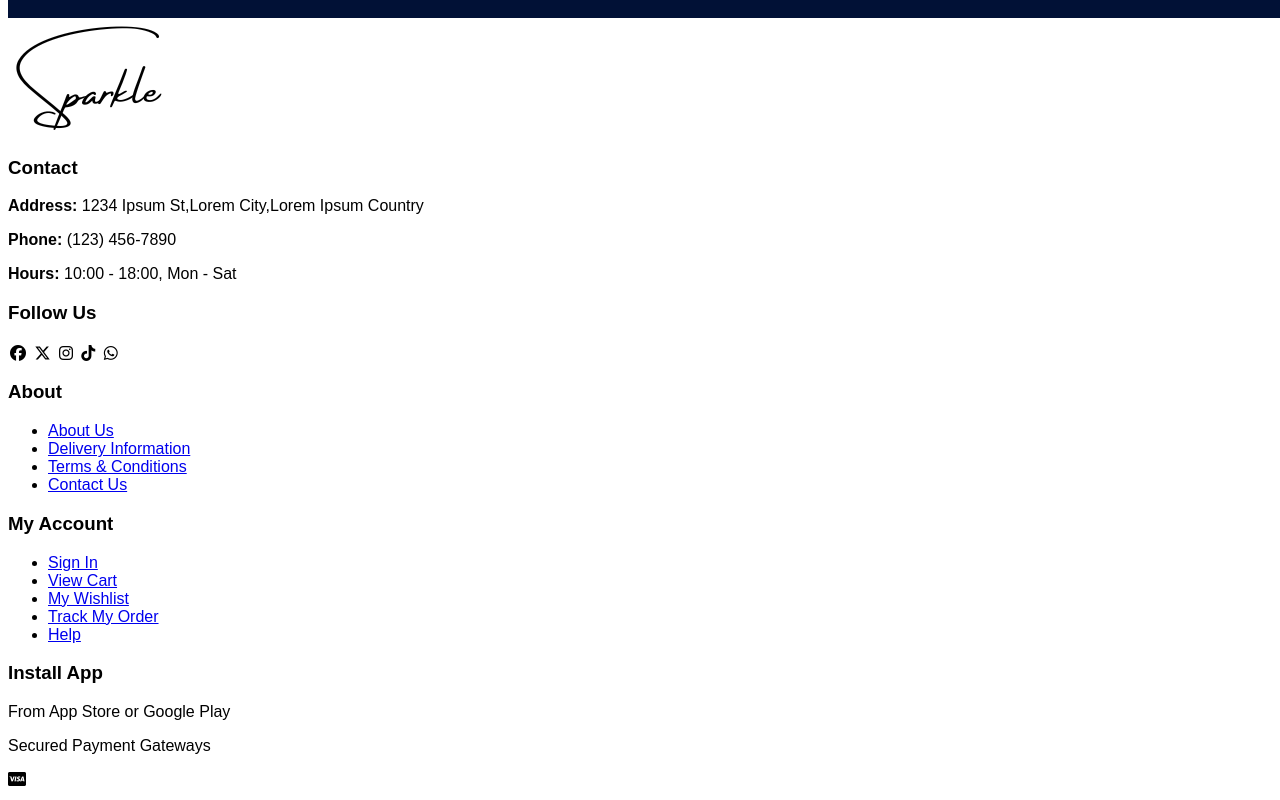
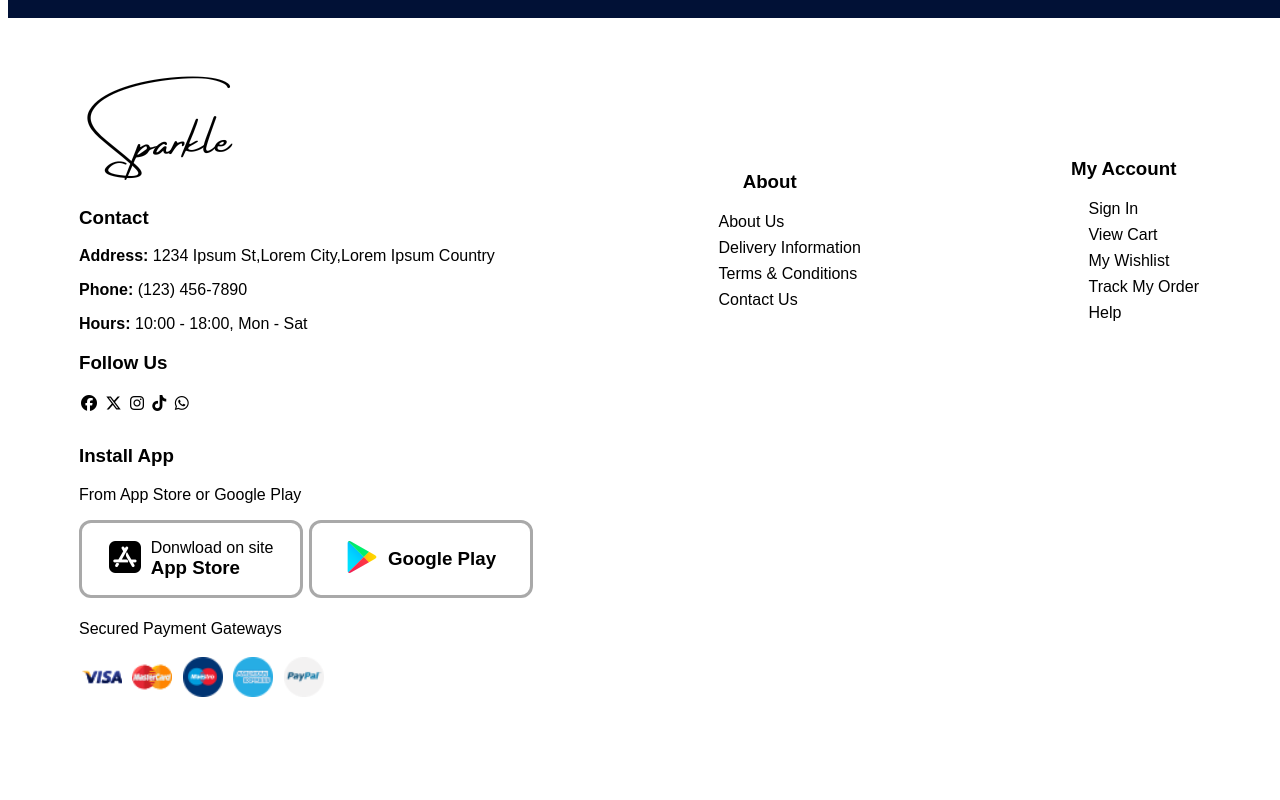
Before and after one commit to ianthedeveloper/E-Commerce-Store, a plain HTML site: page index.html in a window 1280 px wide. Shown: the part 7820-8620 px from the top of the page. Drawn offline with Linux system fonts and the light colour scheme.

Commit message:
Created Footer section

```diff
--- a/index.html
+++ b/index.html
@@ -10,7 +10,6 @@
     <link rel="stylesheet" href="https://cdnjs.cloudflare.com/ajax/libs/font-awesome/6.5.1/css/all.min.css">
 
     <link rel="stylesheet" href="style.css">
-
 </head>
 
 <body>
@@ -597,7 +596,8 @@
         </div>
 
 
-        <div class="about">
+
+        <div class="credentials">
             <h3>About</h3>
 
             <ul class="about-links">
@@ -611,10 +611,10 @@
 
 
 
-        <div class="my-account">
+        <div class="credentials">
             <h3>My Account</h3>
 
-            <ul class="my-account-details">
+            <ul class="my-account-links">
                 <li><a href="#">Sign In</a></li>
                 <li><a href="#">View Cart</a></li>
                 <li><a href="#">My Wishlist</a></li>
@@ -624,6 +624,8 @@
         </div>
 
 
+
+
         <div class="install-app">
             <h3>Install App</h3>
 
@@ -631,13 +633,38 @@
                 <p>From App Store or Google Play</p>
 
                 <div class="apps">
-                    <div class="applestore"></div>
-                    <div class="googleplay"></div>
+
+                    <div class="online-app">
+                        <div class="download-store">
+                            <img src="./images/icons/flaticon/applestore.png" alt="applestore">
+                        </div>
+
+                        <div class="text">
+                            <p>Donwload on site</p>
+                            <h3>App Store</h3>
+                        </div>
+                    </div>
+
+
+                    <div class="online-app">
+                        <div class="download-store">
+                            <img src="./images/icons/flaticon/googleplay.png" alt="">
+                        </div>
+
+                        <div class="text">
+                            <h3>Google Play</h3>
+                        </div>
+                    </div>
+
                 </div>
 
                 <p>Secured Payment Gateways</p>
                 <div class="payment-gateways">
-                    <i class="fa-brands fa-cc-visa"></i>
+                    <img src="./images/icons/flaticon/visa.png" alt="visa">
+                    <img src="./images/icons/flaticon/mastercard.png" alt="mastercard">
+                    <img src="./images/icons/flaticon/maestro.png" alt="maestro">
+                    <img src="./images/icons/flaticon/americanexpress.png" alt="americanexpress">
+                    <img src="./images/icons/flaticon/paypal.png" alt="paypal">
                 </div>
             </div>
         </div>
--- a/style.css
+++ b/style.css
@@ -571,6 +571,19 @@ html, body{
 
 
 /* FOOTER SECTION */
+#footer{
+    display: flex;
+    flex-wrap: wrap;
+    justify-content: center;
+    align-items: center;
+    justify-content: space-between;
+    padding: 50px 71px;
+}
+
+#footer .contact{
+    margin-right: 14px;
+    margin-bottom: 14px;
+}
 #footer .business-details p span{
     font-weight: 600;
 }
@@ -578,3 +591,70 @@ html, body{
 #footer .social-media i{
     padding: 2px;
 }
+
+
+
+
+#footer .credentials{
+    margin-right: 14px;
+    margin-bottom: 14px;
+}
+
+#footer .credentials h3{
+    text-align: center;
+    margin-bottom: 0;
+}
+
+#footer .credentials li{
+    list-style: none;
+    padding: 4px;
+}
+
+#footer .credentials li a{
+    text-decoration: none;
+    color: #000000;
+}
+
+
+
+
+
+#footer .install-app .apps{
+    display: flex;
+    flex-wrap: wrap;
+    justify-content: center;
+    align-items: center;
+}
+
+#footer .install-app .apps .online-app{
+    display: flex;
+    flex-wrap: wrap;
+    justify-content: center;
+    align-items: center;
+    border: 3px solid darkgray;
+    border-radius: 12px;
+    padding: 6px 9px;
+    margin-right: 6px;
+    margin-bottom: 6px;
+    width: 200px;
+    height: 60px;
+}
+
+#footer .install-app .apps .online-app .download-store{
+    margin-right: 10px;
+}
+
+#footer .install-app .apps .online-app .text p{
+    margin: 0;
+}
+
+#footer .install-app .apps .online-app .text h3{
+    margin: 0;
+}
+
+
+#footer .install-app .payment-gateways img{
+    padding: 3px;
+    width: 40px;
+    height: 40px;
+}
```
Also changed, not shown: images/icons/flaticon/americanexpress.png (added), images/icons/flaticon/applestore.png (added), images/icons/flaticon/googleplay.png (added), images/icons/flaticon/maestro.png (added), images/icons/flaticon/mastercard.png (added), images/icons/flaticon/paypal.png (added), images/icons/flaticon/visa.png (added).
